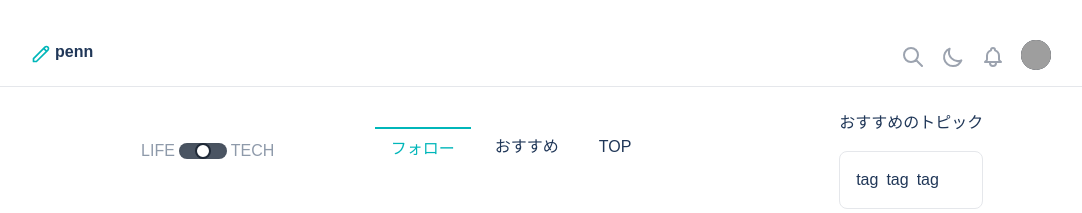
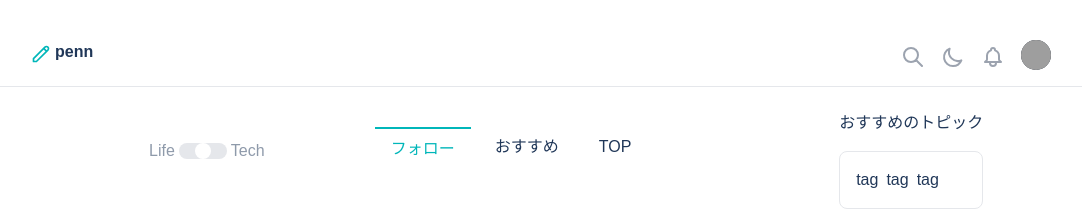
Before and after one commit to hirooutdoor/penn, a Next.js app: page / in a window 1280 px wide. Shown: the top 213 px of the page, without its empty margins (101-1183 px from the left). Built offline with nearby package versions, Linux system fonts and the light colour scheme; grey boxes are pictures that could not be loaded.

Commit message:
style: Minor changes in Sort button and filter #10

```diff
--- a/src/components/atoms/SortButton.tsx
+++ b/src/components/atoms/SortButton.tsx
@@ -11,17 +11,17 @@ const SortButton = (props: Props) => {
         <div id="theme-toggle" className="relative inline-block m-8" data-state="auto">
           <div className="relative z-10 flex items-center h-4">
             <label className="w-16 h-6 pr-4 relative flex items-center justify-end">
-              <input defaultValue="light" name="state-d" type="radio" className="opacity-0 absolute block w-full h-full inset-0 cursor-pointer" /> <span className="transition-opacity uppercase opacity-50 cursor-pointer">Life</span>
+              <input defaultValue="light" name="state-d" type="radio" className="opacity-0 absolute block w-full h-full inset-0 cursor-pointer" /> <span className="transition-opacity opacity-50 cursor-pointer">Life</span>
             </label>
             <label className="w-6 h-6 relative">
             </label>
             <label className="w-16 h-6 pl-4 relative flex items-center">
-              <input defaultValue="dark" name="state-d" type="radio" className="opacity-0 absolute block w-full h-full inset-0 cursor-pointer" /> <span className="uppercase opacity-50 transition-opacity cursor-pointer">Tech</span>
+              <input defaultValue="dark" name="state-d" type="radio" className="opacity-0 absolute block w-full h-full inset-0 cursor-pointer" /> <span className="opacity-50 transition-opacity cursor-pointer">Tech</span>
             </label>
           </div>
           <div className="absolute top-0 left-1/2 transform -translate-x-1/2">
-            <div className="track w-12 h-4 bg-gray-600 rounded-full shadow-inner" />
-            <div className="thumb transition-all duration-300 ease-in-out absolute top-0 left-4 w-4 h-4  bg-white border-2 border-gray-800 rounded-full">
+            <div className="track w-12 h-4 bg-gray-200 rounded-full " />
+            <div className="thumb transition-all duration-300 ease-in-out absolute top-0 left-4 w-4 h-4  bg-white rounded-full">
             </div>
           </div>
         </div>
--- a/src/components/molecles/FilterItem.tsx
+++ b/src/components/molecles/FilterItem.tsx
@@ -12,7 +12,7 @@ const FilterItem = (props: Props) => {
   return (
     <li>
       <p
-        className={`block px-4 py-2  ${isActive ? ' border-t-2 border-penn-green text-penn-green' : ''}`}
+        className={`block px-4 py-2 cursor-pointer  ${isActive ? ' border-t-2 border-penn-green text-penn-green' : ''}`}
       >
         {children}
       </p>
--- a/src/styles/globals.css
+++ b/src/styles/globals.css
@@ -837,6 +837,14 @@ video {
 	--tw-bg-opacity: 1;
 	background-color: rgba(255, 255, 255, var(--tw-bg-opacity));
 }
+.bg-gray-100 {
+	--tw-bg-opacity: 1;
+	background-color: rgba(243, 244, 246, var(--tw-bg-opacity));
+}
+.bg-gray-200 {
+	--tw-bg-opacity: 1;
+	background-color: rgba(229, 231, 235, var(--tw-bg-opacity));
+}
 .bg-gradient-to-r {
 	background-image: linear-gradient(to right, var(--tw-gradient-stops));
 }
```
